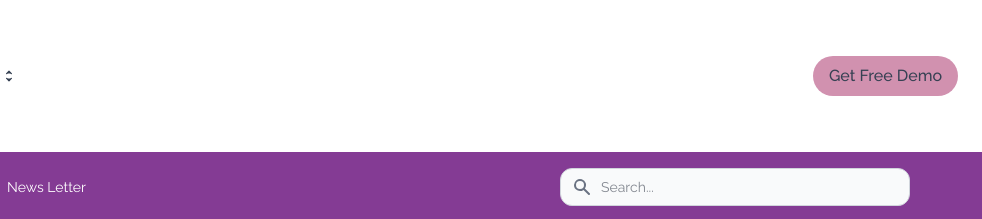
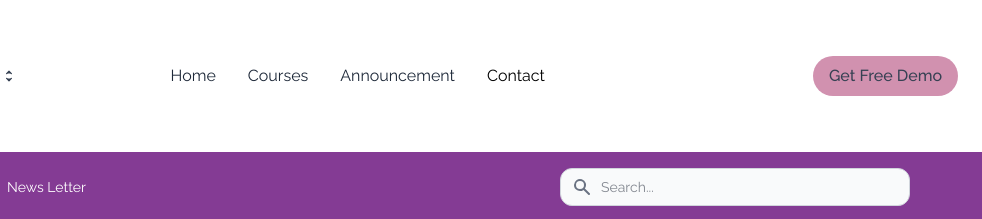
Before and after one commit to athira2104/institution, a plain HTML site: page industry.html in a window 1280 px wide. Shown: the top 219 px of the page, 298-1280 px from the left. Drawn offline with nearby package versions, Linux system fonts and the light colour scheme; files whose address does not match are found by name; a web font is replaced by a local one.

Commit message:
Update industry.html

```diff
--- a/industry.html
+++ b/industry.html
@@ -86,7 +86,16 @@
         </nav>
       </div>
 
-
+      <nav class="hidden lg:mx-30px md:flex flex-1 justify-center mr-[115px] z-20">
+                <div class="flex items-center gap-8">
+                    <a href="index.html" class="text-gray-800 hover:text-[#9f6496] transition-colors">Home</a>
+                    <a href="/courses.html" class="text-gray-800 hover:text-[#9f6496] transition-colors">Courses</a>
+                    <a href="/Announcement.html" class="text-gray-800 hover:text-[#9f6496] transition-colors">Announcement</a>
+                    <!-- <a href="https://lms.avanzoacademy.in" class="text-black hover:text-white transition-colors">Virtual Centre</a> -->
+                    <!-- <a href="/industry.html" class="text-black hover:text-black transition-colors">Industry </a> -->
+                    <a href="#contact" class="text-black hover:text-[#9f6496] transition-colors">Contact</a>
+                </div>
+            </nav>
 
       <!-- Button -->
       <div>
@@ -98,6 +107,7 @@
     </div>
 
   </header>
+
   <nav class="bg-[#843B94] p-4 w-full">
     <div class="container mx-auto px-4 md:px-14 flex flex-wrap justify-between items-center">
       <!-- Breadcrumb Links -->
@@ -120,6 +130,7 @@
       </div>
     </div>
   </nav>
+
     <!-- ...................................cyber security news............................................ -->
 
     <div>
@@ -311,7 +322,7 @@
       </script>
       </div>
       </div>
-      <footer class="bg-[#9f6496] text-white py-8 z-19">
+<footer id="contact" class="bg-[#9f6496] text-white py-8 z-19">
         <div class="container mx-auto grid grid-cols-1 md:grid-cols-4 gap-4 px-4">
           <!-- Quick Links -->
           <div>
```
